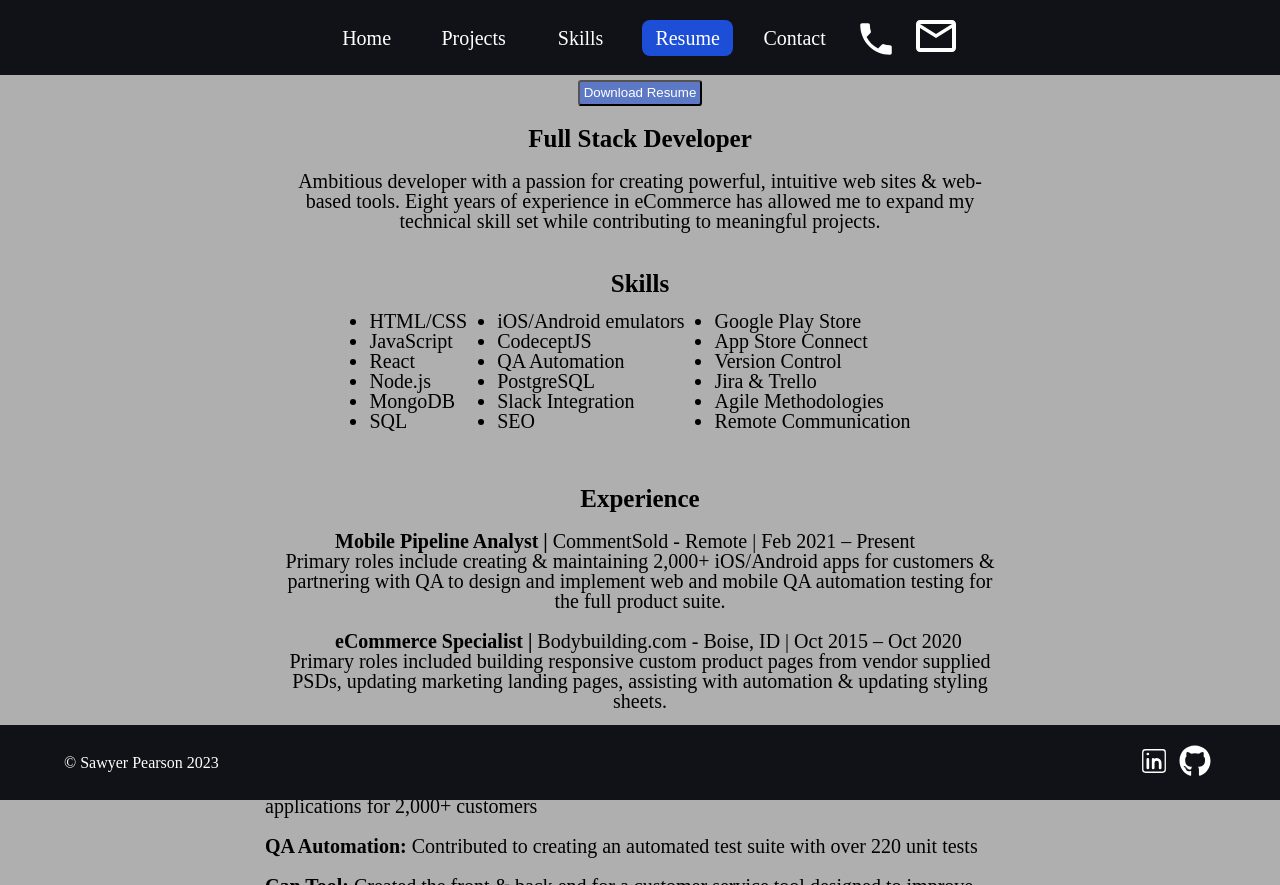
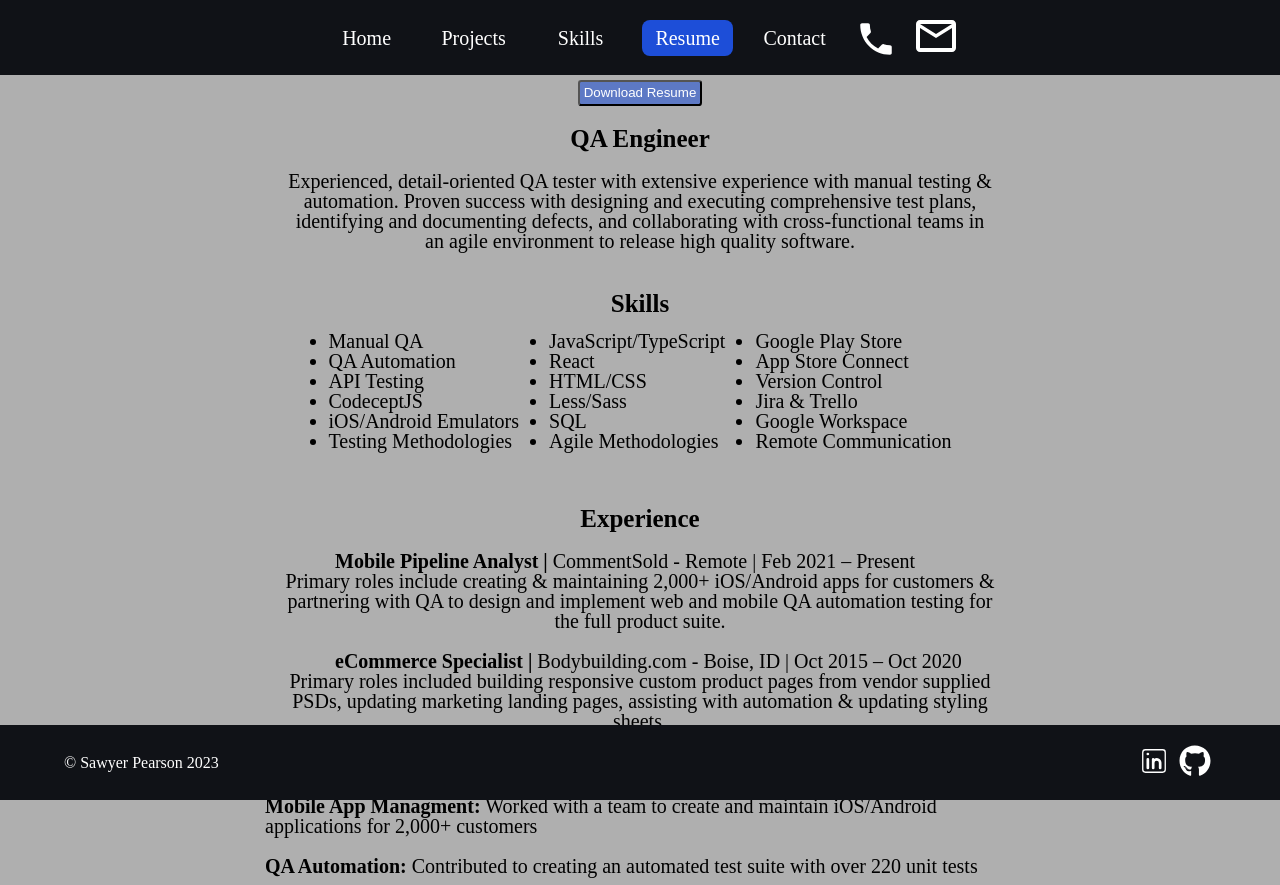
Before and after one commit to stackpearson/react-portfolio, a React (Create React App) app: page /resume in a window 1280 px wide. Built offline with nearby package versions, Linux system fonts and the light colour scheme.

Commit message:
updating resume

```diff
--- a/public/index.html
+++ b/public/index.html
@@ -12,7 +12,7 @@
     <link rel="apple-touch-icon" href="%PUBLIC_URL%/logo192.png" />
     <link rel="manifest" href="%PUBLIC_URL%/manifest.json" />
 
-    <title>Sawyer | Developer</title>
+    <title>Sawyer | Engineer</title>
   </head>
   <body>
     <noscript>You need to enable JavaScript to run this app.</noscript>
--- a/src/pages/Home.js
+++ b/src/pages/Home.js
@@ -10,9 +10,7 @@ function Home() {
 
         <article className='bio-container'>
           <div className="bio">
-            <p>Hello there! 👋 I'm Sawyer, a developer with a passion for crafting digital experiences through code. My journey into programming began in college when I wanted to learn how to create my own websites. I have experience with React, Node, any much more, just check out my <Link to='/skills'>skills page</Link> for a full list! I've had experience maintaining QA automation testing for one of the largest live selling platforms in the nation. I also enjoy creating personal projects in my spare time to advance my knowledge. You can check some of them out <Link to='/projects'>here</Link></p><br/>
-
-            <p>While my bachelors degree is in Biology, I have recently completed a full stack developer bootcamp and am committed to continuous learning and growth. I love tackling complex problems and turning them into elegant solutions. One of my proudest moments was when I created a tool to check the status of android apps across 20+ developer accounts & return the names of apps in need of updates. There was no API available that suited our needs so I crafted a web automation tool using Codecept.js to search each account and return any apps in need of attention.</p><br/>
+            <p>Hello there! 👋 I'm Sawyer, an engineer with a passion for crafting digital experiences through code. My journey into programming began in college when I wanted to learn how to create my own websites. I have experience with React, Node, and much more, just check out my <Link to='/skills'>skills page</Link> for a full list! I've had experience implementing & maintaining QA automation testing for one of the largest live selling platforms in the nation. I also enjoy creating personal projects in my spare time to advance my knowledge of both development & QA. You can check some of them out <Link to='/projects'>here</Link></p><br/>
 
             <p>Feel free to explore my portfolio to see some of my work, and let's <Link to='/contact'>connect</Link>! I'm always open to new opportunities and collaborations. Thanks for stopping by!</p><br/>
           </div>
--- a/src/pages/Resume.js
+++ b/src/pages/Resume.js
@@ -4,32 +4,32 @@ import '../styles/Resume.css';
 function Resume() {
     return (
         <div className='resume-container'>
-            <button className='download-button'><a href={require("../assets/sawyer_pearson_developer_resume.pdf")} download='sawyer_pearson_developer_resume' target='_blank'>Download Resume</a></button>
+            <button className='download-button'><a href={require("../assets/sawyer_pearson_qa.pdf")} download='sawyer_pearson_qa' target='_blank'>Download Resume</a></button>
             <div className='resume-heading'>
-                <h1>Full Stack Developer</h1><br/>
-                <p>Ambitious developer with a passion for creating powerful, intuitive web sites & web-based tools. Eight years of experience in eCommerce has allowed me to expand my technical skill set while contributing to meaningful projects.</p>
+                <h1>QA Engineer</h1><br/>
+                <p>Experienced, detail-oriented QA tester with extensive experience with manual testing & automation. Proven success with designing and executing comprehensive test plans, identifying and documenting defects, and collaborating with cross-functional teams in an agile environment to release high quality software.</p>
             </div>
             <div className='resume-skills'>
                 <h2>Skills</h2>
                 <div className='skill-list-container'>
                     <div className='skill-list'>
                         <ul>
-                            <li>HTML/CSS</li>
-                            <li>JavaScript</li>
-                            <li>React</li>
-                            <li>Node.js</li>
-                            <li>MongoDB</li>
-                            <li>SQL</li>
+                            <li>Manual QA</li>
+                            <li>QA Automation</li>
+                            <li>API Testing</li>
+                            <li>CodeceptJS</li>
+                            <li>iOS/Android Emulators</li>
+                            <li>Testing Methodologies</li>
                         </ul>
                     </div>
                     <div className='skill-list'>
                         <ul>
-                            <li>iOS/Android emulators</li>
-                            <li>CodeceptJS</li>
-                            <li>QA Automation</li>
-                            <li>PostgreSQL</li>
-                            <li>Slack Integration</li>
-                            <li>SEO</li>
+                            <li>JavaScript/TypeScript</li>
+                            <li>React</li>
+                            <li>HTML/CSS</li>
+                            <li>Less/Sass</li>
+                            <li>SQL</li>
+                            <li>Agile Methodologies</li>
                         </ul>
                     </div>
                     <div className='skill-list'>
@@ -38,7 +38,7 @@ function Resume() {
                             <li>App Store Connect</li>
                             <li>Version Control</li>
                             <li>Jira & Trello</li>
-                            <li>Agile Methodologies</li>
+                            <li>Google Workspace</li>
                             <li>Remote Communication</li>
                         </ul>
                     </div>
--- a/src/pages/Skills.js
+++ b/src/pages/Skills.js
@@ -109,7 +109,7 @@ const Skills = () => {
                     <li>Node.js with Knex</li>
                     <li>MongoDB</li>
                     <li>Python</li>
-                    <li>Automated Testing<br/>(mobile & web)</li>
+                    <li>API Testing</li>
                     <li>SQL</li>
                 </ul>
             </div>
@@ -119,7 +119,7 @@ const Skills = () => {
                     <li>iOS/Android Emulators</li>
                     <li>Version Control</li>
                     <li>Agile Methodologies</li>
-                    <li>Manual QA</li>
+                    <li>Manual/Autoamted QA</li>
                     <li>SEO</li>
                 </ul>
             </div>
```
Also changed, not shown: 2 other files (tests, documents, lock files or other folders).
